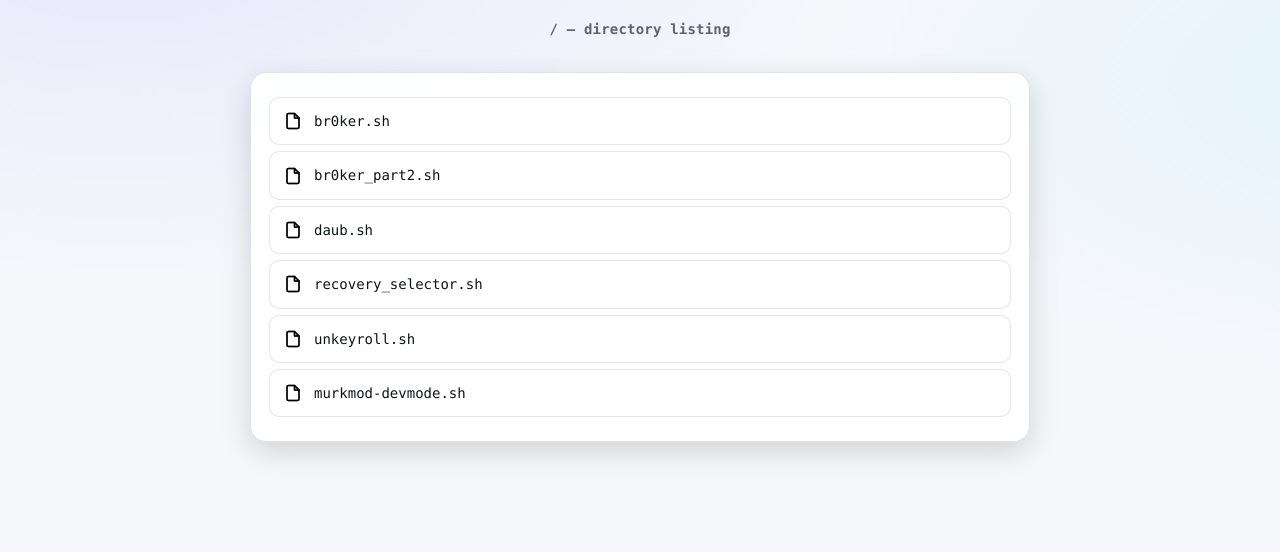
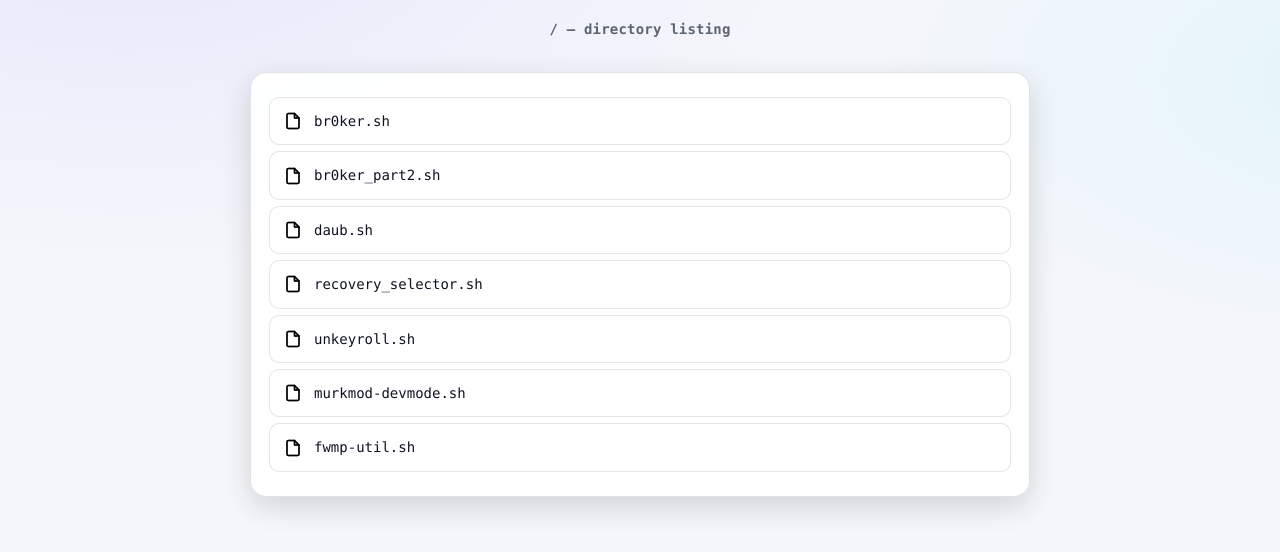
Before and after one commit to crosbreaker/ba.crosbreaker.dev, a plain HTML site: page index.html in a window 1280 px wide. Drawn offline with Linux system fonts and the light colour scheme.

Commit message:
Update index.html

```diff
--- a/index.html
+++ b/index.html
@@ -107,6 +107,7 @@
     <a href="/recovery_selector.sh">recovery_selector.sh</a>
     <a href="/unkeyroll.sh">unkeyroll.sh</a>
     <a href="/murkmod-devmode.sh">murkmod-devmode.sh</a>
+    <a href="/fwmp-util.sh">fwmp-util.sh</a>
   </div>
 </body>
 
```
